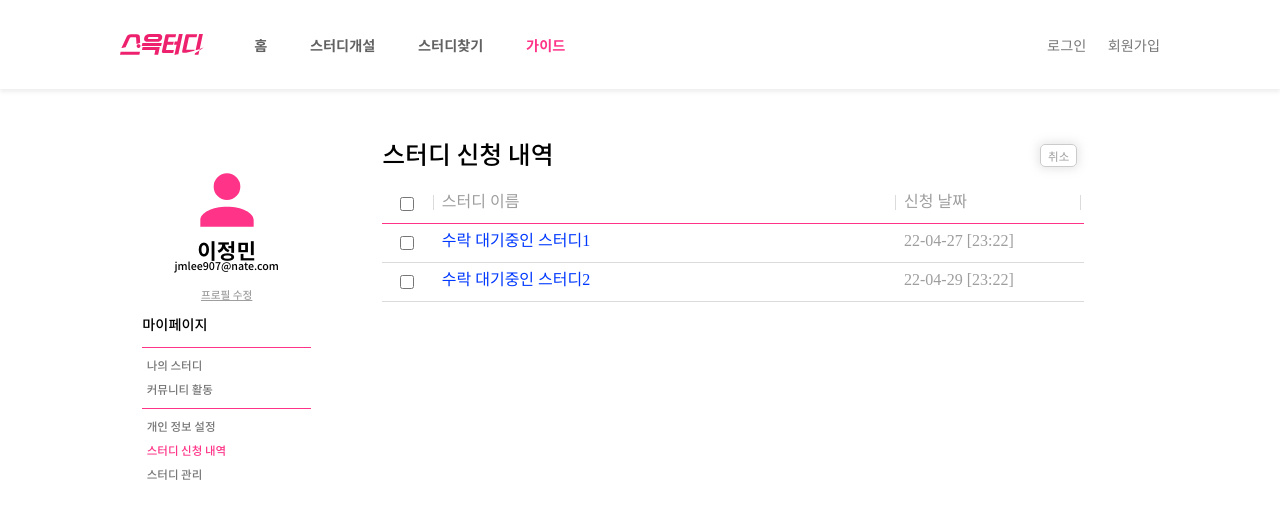
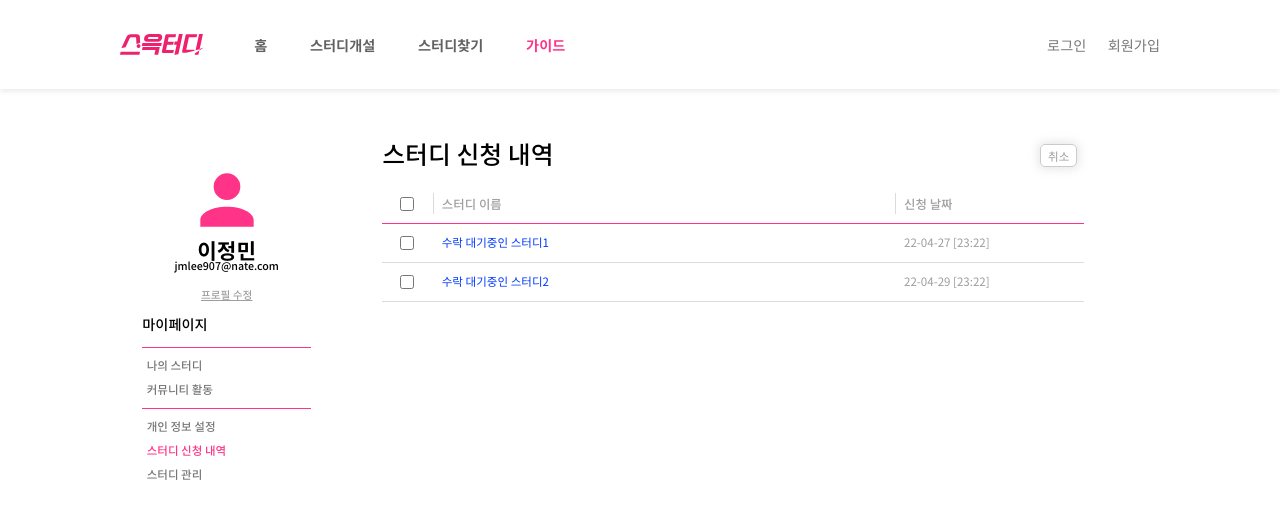
Before and after one commit to 5-TAYO/SSEUKTUDY, a React (Create React App) app in the folder frontend/: page /mypage/history in a window 1280 px wide. Shown: the top 518 px of the page. Built offline with nearby package versions, Linux system fonts and the light colour scheme.

Commit message:
fix - 스터디 신청내역 폰트 수정 #53

```diff
--- a/frontend/src/components/MyPage/ApplicationHistory.jsx
+++ b/frontend/src/components/MyPage/ApplicationHistory.jsx
@@ -26,8 +26,8 @@ function ApplicationHistory() {
         </div>
       }
     >
-      <div className="application-list">
-        <div className="application-list-header">
+      <div className="application-list ">
+        <div className="application-list-header notoMid fs-14">
           <div>
             <input type="checkbox" />
           </div>
@@ -35,7 +35,7 @@ function ApplicationHistory() {
           <p>신청 날짜</p>
         </div>
         {applicationList.map(application => (
-          <div className="application" key={application.id}>
+          <div className="application notoReg fs-13" key={application.id}>
             <div>
               <input type="checkbox" />
             </div>
--- a/frontend/src/components/MyPage/ApplicationHistory.scss
+++ b/frontend/src/components/MyPage/ApplicationHistory.scss
@@ -1,25 +1,28 @@
 .application-list {
   .application-list-header {
-    border-bottom: 1px solid $PINK-SUB !important;
     display: grid;
     padding: vw(5px);
     grid-template-columns: 1fr 10fr 4fr;
-    vertical-align: middle;
+    border-bottom: 1px solid $PINK-SUB !important;
     color: $GRAY-9E;
     & > * {
       padding: vw(5px);
       padding-left: vw(10px);
       position: relative;
     }
-    & > *:before {
-      content: "";
-      position: absolute;
-      left: 0;
-      bottom: 30%;
-      width: 100%;
-      height: 50%;
-      border-right: 1px solid $GRAY-DB;
-      z-index: -1;
+
+    p {
+      display: flex;
+      align-self: center;
+      &::before {
+        content: "";
+        position: absolute;
+        width: 100%;
+        height: 100%;
+        left: 0;
+        top: 0;
+        border-left: 1px solid $GRAY-DB;
+      }
     }
   }
   .application {
@@ -31,6 +34,10 @@
     border-bottom: 1px solid $GRAY-DB;
     .application-name {
       color: $BLUE;
+    }
+    p {
+      display: flex;
+      align-self: center;
     }
     & > * {
       padding: vw(5px);
@@ -44,7 +51,4 @@
     width: vw(16px);
     height: vw(16px);
   }
-  p {
-    line-height: vw(18px);
-  }
 }
```
